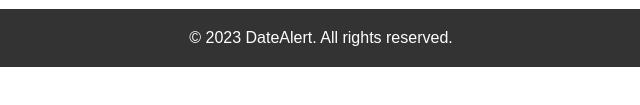
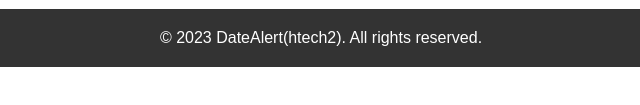
Before and after one commit to Htech2h/DateAlert-, a plain HTML site: page index.html in a window 1280 px wide. Shown: the part 609-714 px from the top of the page, 319-959 px from the left. Drawn offline with Linux system fonts and the light colour scheme.

Commit message:
Update and rename date.html to index.html

```diff
--- a/date.html
+++ b/index.html
@@ -27,7 +27,7 @@
 
     <footer class="footer">
   <div class="container">
-    <p>&copy; 2023 DateAlert. All rights reserved.</p>
+    <p>&copy; 2023 DateAlert(htech2). All rights reserved.</p>
 
   </div>
 </footer>
```
